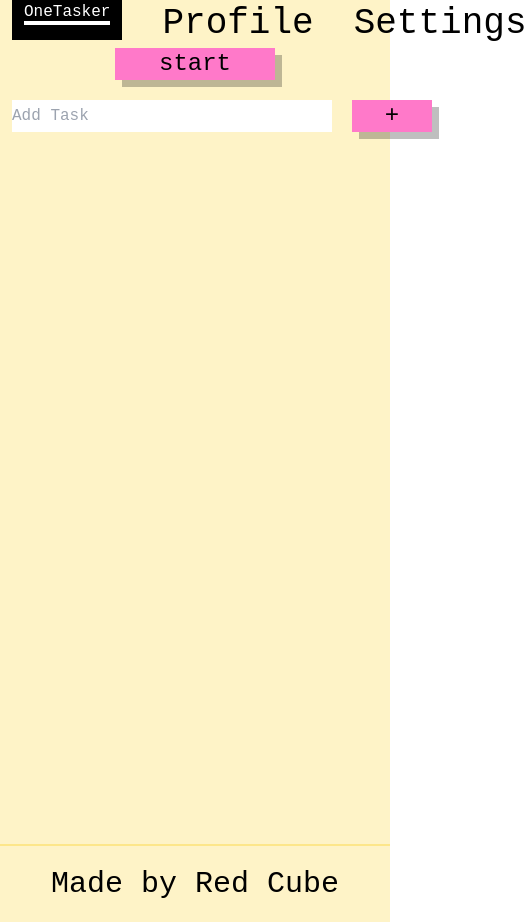
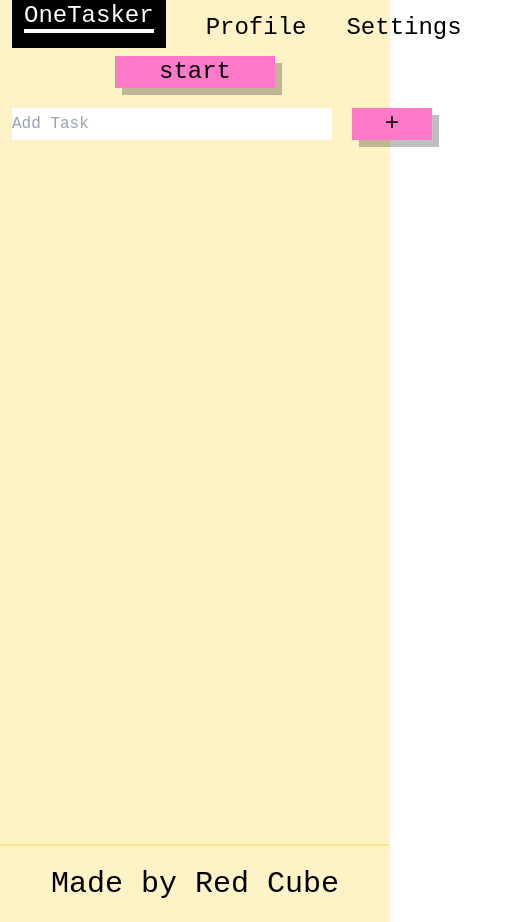
Before and after one commit to 12whoisyou/OneTasker, a Next.js app in the folder onetasker/: page / in a window 390 px wide. Shown: the whole page, 526 px wide, since content can reach past the window. Built offline with nearby package versions, Linux system fonts and the light colour scheme.

Commit message:
Responsive is hard

```diff
--- a/onetasker/components/Header.js
+++ b/onetasker/components/Header.js
@@ -5,7 +5,7 @@ export default function Header() {
         onClick={() => {
           window.location.href = "/";
         }}
-        className="sm:text-3xl md:text-4xl mr-auto bg-black text-white relative px-3 py-3 bottom-2"
+        className="text-2xl md:text-4xl mr-auto bg-black text-white relative px-3 py-3 bottom-2"
       >
         <span className="bottom-1 relative border-b-4 border-white">
           {" "}
@@ -17,7 +17,7 @@ export default function Header() {
         onClick={() => {
           window.location.href = "/profile";
         }}
-        className="text-4xl"
+        className="text-2xl md:text-4xl"
       >
         Profile
       </button>
@@ -25,7 +25,7 @@ export default function Header() {
         onClick={() => {
           window.location.href = "/settings";
         }}
-        className="text-4xl"
+        className="text-2xl md:text-4xl"
       >
         Settings
       </button>
--- a/onetasker/pages/index.js
+++ b/onetasker/pages/index.js
@@ -1,4 +1,4 @@
-import React, { useState } from "react";
+import React, { useState, useEffect } from "react";
 
 //! Can take empty
 //! Too long task can still be sumbmittet
@@ -13,6 +13,8 @@ export default function Home() {
     setTasks((tasks) => [input, ...tasks]);
     setInput("");
   };
+
+
   return (
     <div className="flex flex-col gap-5">
       <button
```
